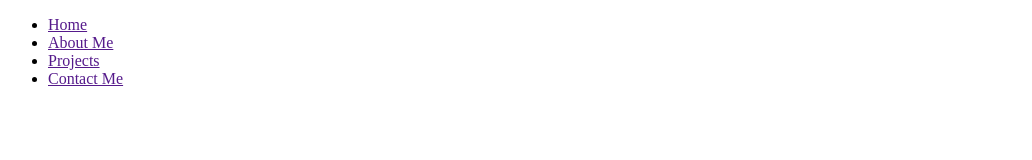
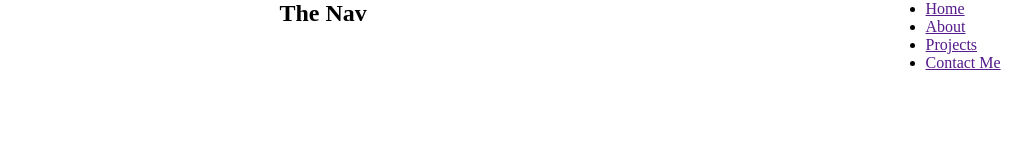
Before and after one commit to PabloRamirezGarcia/Pablo-Ramirez-Garcia, a plain HTML site: page index.html in a window 1280 px wide. Shown: the whole page, without its empty margins (0-1032 px from the left). Drawn offline with Linux system fonts and the light colour scheme.

Commit message:
Starting the nav

```diff
--- a/index.html
+++ b/index.html
@@ -3,16 +3,28 @@
 <head>
     <meta charset="UTF-8">
     <meta name="viewport" content="width=device-width, initial-scale=1.0">
+    <link rel="stylesheet" href="styles.css">
     <title>Pablo Ramirez Garcia</title>
 </head>
 <body>
-    <div id="navbar__container">
+    <nav>
+        <div id="logo">
+            <h1>The Nav</h1>
+        </div>
         <ul>
-            <li><a href="" id="index.html">Home</a></li>
-            <li><a href="" id="aboutme.html">About Me</a></li>
-            <li><a href="" id="projects.html">Projects</a></li>
-            <li><a href="" id="contactme.html">Contact Me</a></li>
+            <li>
+                <a href="">Home</a>
+            </li>
+            <li>
+                <a href="">About</a>
+            </li>
+            <li>
+                <a href="">Projects</a>
+            </li>
+            <li>
+                <a href="">Contact Me</a>
+            </li>
         </ul>
-    </div>
+    </nav>
 </body>
 </html>
--- /dev/null
+++ b/styles.css
@@ -0,0 +1,9 @@
+*{
+    margin: 0;
+    padding: 0;
+    box-sizing: border-box;
+}
+nav{
+    display: flex;
+    justify-content: space-around;
+}
```
